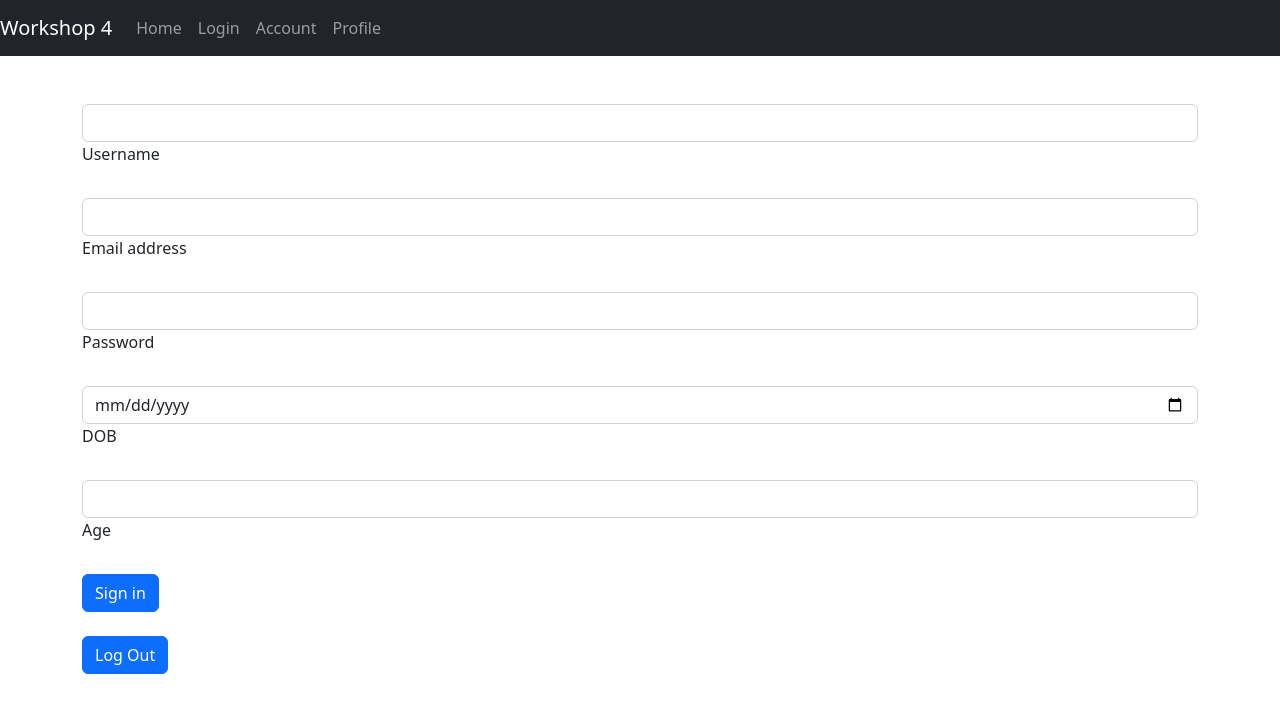
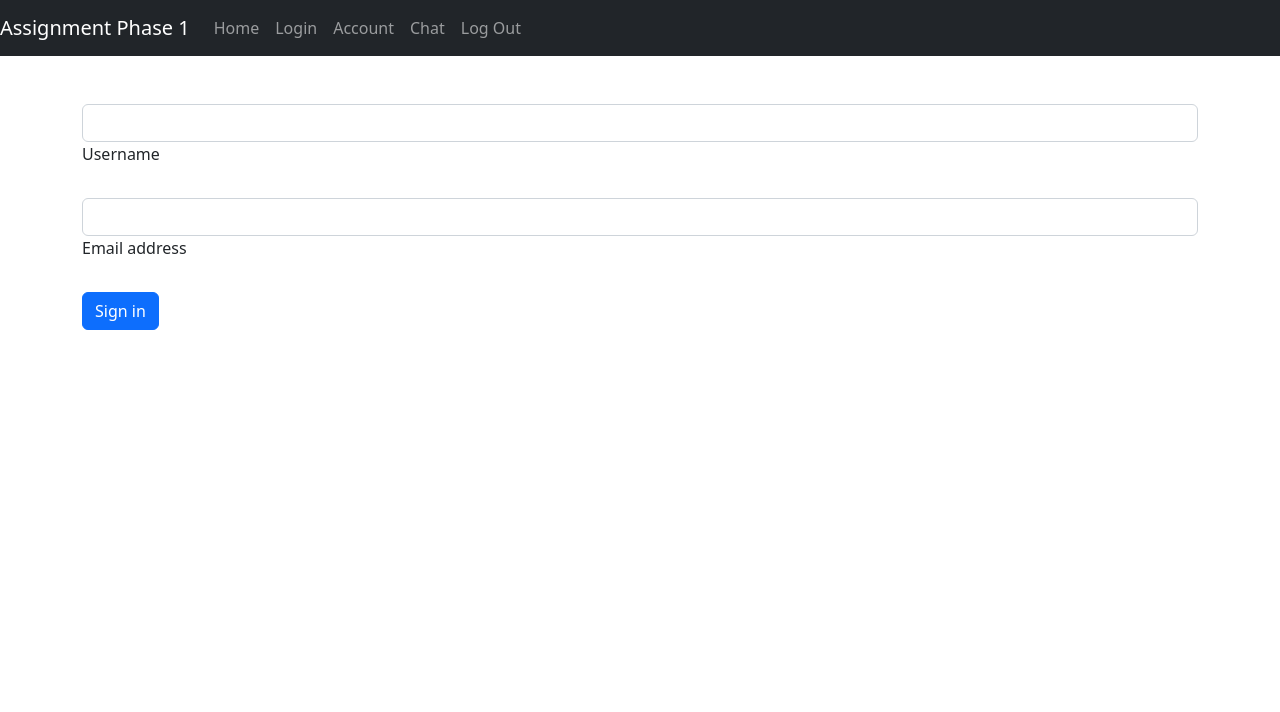
Before and after one commit to Alek-beep/AssignmentPhase1, an Angular app: page /login in a window 1280 px wide. Shown: the top 712 px of the page. Built offline with nearby package versions, Linux system fonts and the light colour scheme.

Commit message:
Redone forms to fit assignment criteria, made chat page and hide account page content when not logged in

```diff
--- a/src/app/account/account.component.html
+++ b/src/app/account/account.component.html
@@ -1,16 +1,12 @@
 <h1>Accounts Page</h1>
+<div [style.visibility]="visibility">
+    <h3>Current User: </h3>
         <ul>
             <li>
                 <h3>Username: {{userobj.username}}</h3>
             </li>
             <li>
-        <h3>DOB: {{userobj.userbirthdate}}</h3>
-    </li>
-    <li>
-        <h3>Age: {{userobj.userage}}</h3>
-    </li>
-    <li>
                 <h3>Email: {{userobj.email}}</h3>
             </li>
         </ul>
-<img src="https://thumbs.dreamstime.com/z/account-text-15071975.jpg">
+</div>
--- a/src/app/account/account.component.ts
+++ b/src/app/account/account.component.ts
@@ -6,11 +6,14 @@ import { Component, OnInit } from '@angular/core';
   styleUrls: ['./account.component.css']
 })
 export class AccountComponent implements OnInit {
-  userobj = {username: sessionStorage.getItem('username'), userbirthdate: sessionStorage.getItem('birthdate'), userage: sessionStorage.getItem('age')
-  , email: sessionStorage.getItem('email')};
+  userobj = {username: localStorage.getItem('username'), email: localStorage.getItem('email')};
+  visibility = "hidden";
   constructor() { }
 
   ngOnInit(): void {
+    if(this.userobj.username!=null&&this.userobj.email!=null){
+      this.visibility="visible";
+    }
   }
 
 }
--- a/src/app/app-routing.module.ts
+++ b/src/app/app-routing.module.ts
@@ -3,11 +3,13 @@ import { RouterModule, Routes } from '@angular/router';
 import { AccountComponent } from './account/account.component';
 import { LoginComponent } from './login/login.component';
 import { ProfileComponent } from './profile/profile.component';
+import { ChatComponent } from './chat/chat.component';
 
 const routes: Routes = [
   {path:'login', component:LoginComponent},
   {path:'account', component:AccountComponent},
   {path:'profile', component:ProfileComponent},
+  {path:'chat', component:ChatComponent},
 ];
 
 @NgModule({
--- a/src/app/app.component.html
+++ b/src/app/app.component.html
@@ -1,5 +1,5 @@
 <nav class="navbar navbar-expand navbar-dark bg-dark">
-  <a class="navbar-brand" href="#">Workshop 4</a>
+  <a class="navbar-brand" href="#">Assignment Phase 1</a>
   <button class="navbar-toggler" type="button" data-toggle="collapse" data-target="#navbarsExample02" aria-controls="navbarsExample02" aria-expanded="false" aria-label="Toggle navigation">
     <span class="navbar-toggler-icon"></span>
   </button>
@@ -16,7 +16,10 @@
         <a class="nav-link" routerLink="/account">Account</a>
       </li>
       <li class="nav-item">
-        <a class="nav-link" routerLink="/profile">Profile</a>
+        <a class="nav-link" routerLink="/chat">Chat</a>
+      </li>
+      <li class="nav-item">
+        <a class="nav-link" (click)="logout()" style="cursor:pointer">Log Out</a>
       </li>
     </ul>
   </div>
@@ -24,7 +27,3 @@
 <div class="container">
   <router-outlet></router-outlet>
 </div>
-<div class="container">
-  <!-- Submit button -->
-  <button type="button" class="btn btn-primary btn-block mb-4" (click)="logout()">Log Out</button>
-</div>
--- a/src/app/app.component.ts
+++ b/src/app/app.component.ts
@@ -15,7 +15,7 @@ export class AppComponent implements OnInit {
   }
 
   public logout(){
-    sessionStorage.clear();
+    localStorage.clear();
     this.router.navigateByUrl("/login");
   }
 
--- a/src/app/app.module.ts
+++ b/src/app/app.module.ts
@@ -8,13 +8,15 @@ import { AppComponent } from './app.component';
 import { LoginComponent } from './login/login.component';
 import { AccountComponent } from './account/account.component';
 import { ProfileComponent } from './profile/profile.component';
+import { ChatComponent } from './chat/chat.component';
 
 @NgModule({
   declarations: [
     AppComponent,
     LoginComponent,
     AccountComponent,
-    ProfileComponent
+    ProfileComponent,
+    ChatComponent
   ],
   imports: [
     BrowserModule,
--- /dev/null
+++ b/src/app/chat/chat.component.html
@@ -0,0 +1,2 @@
+<p>Chat Placeholder for Assignment 1</p>
+<button type="button" class="btn btn-primary btn-block mb-4" (click)="enter()">Enter Chat</button>
--- /dev/null
+++ b/src/app/chat/chat.component.ts
@@ -0,0 +1,26 @@
+import { Component, OnInit } from '@angular/core';
+import { Router } from '@angular/router';
+
+@Component({
+  selector: 'app-chat',
+  templateUrl: './chat.component.html',
+  styleUrls: ['./chat.component.css']
+})
+export class ChatComponent implements OnInit {
+  username = localStorage.getItem("username");
+  email = localStorage.getItem("email");
+  constructor(private router: Router) { }
+
+  ngOnInit(): void {
+  }
+
+  enter(){
+    if(this.username != null && this.email != null){
+      alert("You may proceed to chat " + this.username + " !");
+    } else {
+      alert("You must log in to proceed!");
+      this.router.navigateByUrl("/login");
+    }
+  }
+
+}
--- a/src/app/login/login.component.html
+++ b/src/app/login/login.component.html
@@ -3,7 +3,7 @@
 
     <!-- Username input -->
     <div class="form-outline mb-4">
-      <input type="text" [(ngModel)]="userobj.username" name="username" id="username" class="form-control" />
+      <input type="text" [(ngModel)]="userpwd.username" name="username" id="username" class="form-control" />
       <label class="form-label" for="username">Username</label>
     </div>
 
@@ -13,24 +13,6 @@
       <label class="form-label" for="email">Email address</label>
     </div>
 
-    <!-- Password input -->
-    <div class="form-outline mb-4">
-      <input type="password" [(ngModel)]="userpwd.password" name="password" id="password" class="form-control" />
-      <label class="form-label" for="password">Password</label>
-    </div>
-
-     <!-- Birthdate input -->
-     <div class="form-outline mb-4">
-      <input type="date" [(ngModel)]="userobj.userbirthdate" name="userbirthdate" id="userbirthdate" class="form-control" />
-      <label class="form-label" for="userbirthdate">DOB</label>
-    </div>
-
-     <!-- Age input -->
-     <div class="form-outline mb-4">
-      <input type="number" [(ngModel)]="userobj.userage" name="userage" id="userage" class="form-control" />
-      <label class="form-label" for="userage">Age</label>
-    </div>
-
     <!-- Submit button -->
     <button type="button" class="btn btn-primary btn-block mb-4" (click)="login()">Sign in</button>
   </form>
--- a/src/app/login/login.component.ts
+++ b/src/app/login/login.component.ts
@@ -17,8 +17,7 @@ const BACKEND_URL = 'http://localhost:3000';
 })
 
 export class LoginComponent implements OnInit {
-  userpwd = {email: "", password: ""};
-  userobj = {username: "", userbirthdate: "", userage: "", email: this.userpwd.email, password: this.userpwd.password};
+  userpwd = {email: "", username: ""};
   constructor(private router: Router, private http: HttpClient) { }
 
   ngOnInit(): void {
@@ -26,15 +25,13 @@ export class LoginComponent implements OnInit {
 
   public login(){
 
-    console.log(this.userpwd);
+
     this.http.post('http://localhost:3000/api/auth', this.userpwd)
       .subscribe((data: any) => {
-        alert(JSON.stringify(this.userpwd));
+        //alert(JSON.stringify(this.userpwd));
         if(data.valid){
-          sessionStorage.setItem('username', this.userobj.username.toString());
-          sessionStorage.setItem('email', this.userpwd.email);
-          sessionStorage.setItem('birthdate', this.userobj.userbirthdate.toString());
-          sessionStorage.setItem('age', this.userobj.userage.toString());
+          localStorage.setItem('username', this.userpwd.username);
+          localStorage.setItem('email', this.userpwd.email);
           this.router.navigateByUrl('account');
         }else{
           alert("sorry, email or password not valid");
```
Also changed, not shown: src/app/chat/chat.component.css (added), 2 other files (tests, documents, lock files or other folders). Lines whose indentation alone changed are shown as unchanged.
